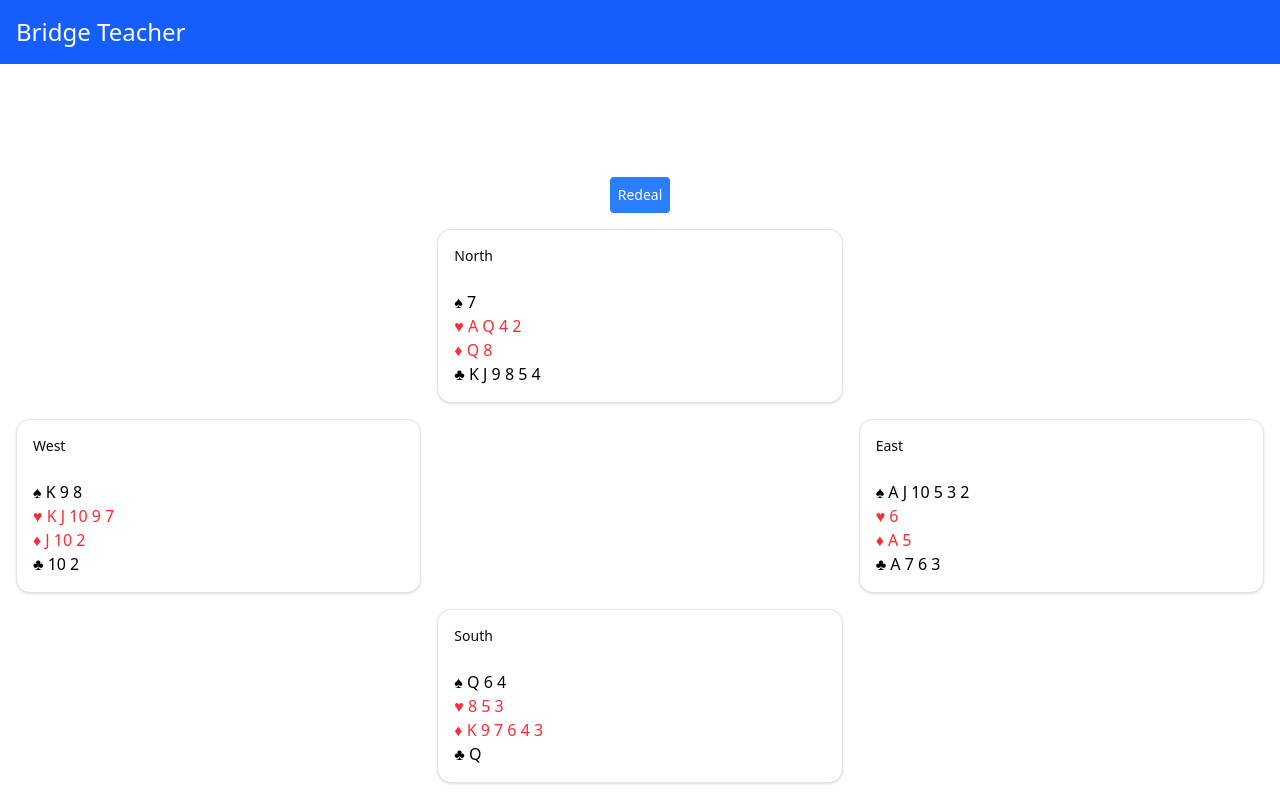
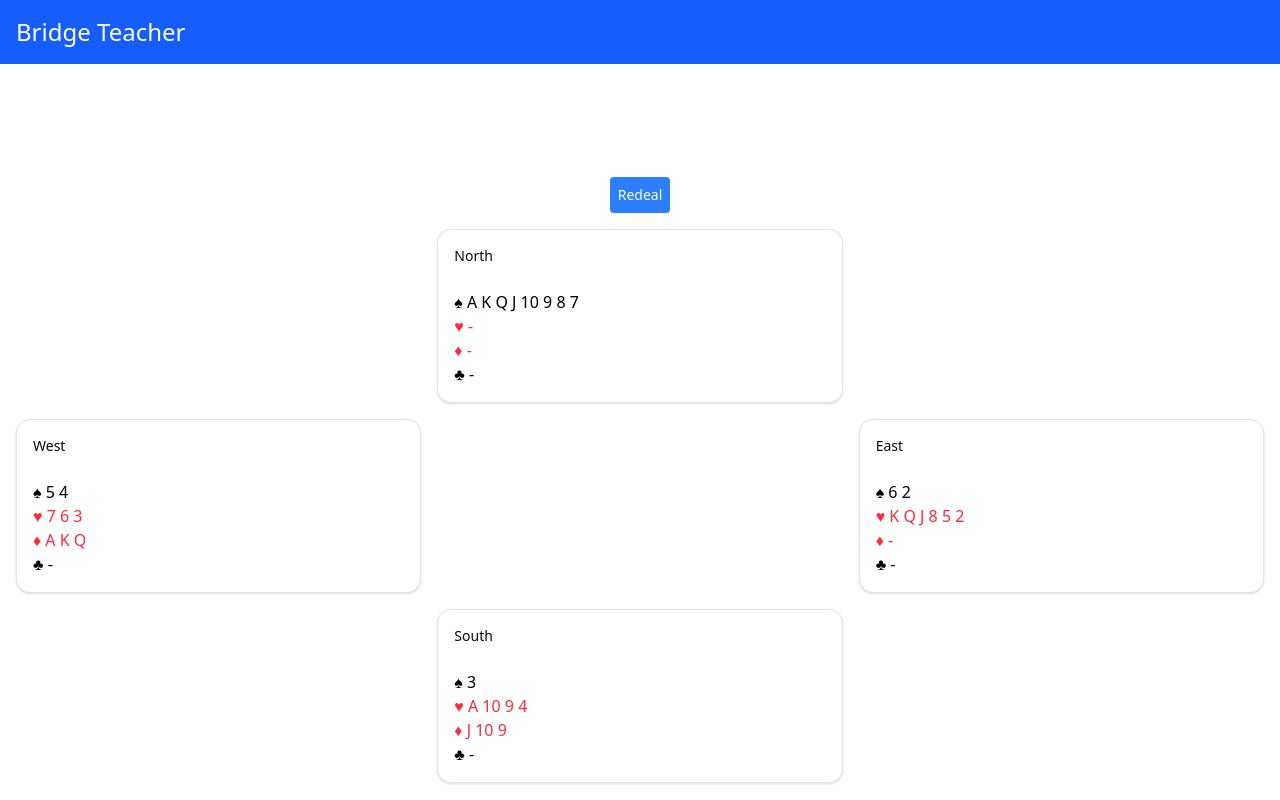
Before and after one commit to TurnerSteve/bridge-teacher, a Next.js app: page / in a window 1280 px wide. Shown: the top 800 px of the page. Built offline with nearby package versions, Linux system fonts and the light colour scheme; what @radix-ui/themes would draw is missing.

Commit message:
Hand generators perform partial deals.

```diff
--- a/src/bridge/deal-generators/fisherYatesDealGenerator.ts
+++ b/src/bridge/deal-generators/fisherYatesDealGenerator.ts
@@ -1,9 +1,11 @@
 import { Hand, Suit, Rank, RankOrder, Direction} from "../types/enums";
 import { DealStruct} from "../types/types";
 
-export function generateDeal(): DealStruct {
+export function generateDeal(slots : number[]): DealStruct {
   // Initialize an array to represent the deck of cards (52 cards).
-  const deck: number[] = Array.from({ length: 52 }, (_, i) => i );
+  const slotTotal = slots.reduce((acc, val) => acc + val, 0);
+
+  const deck: number[] = Array.from({ length: slotTotal }, (_, i) => i );
 
   // Shuffle the deck using Fisher-Yates algorithm.
   for (let i = deck.length - 1; i > 0; i--) {
@@ -27,7 +29,7 @@ export function generateDeal(): DealStruct {
 
   // Place each card one at a time into an array for each suit in each hand
   // Place each card one at a time into an array for each suit in each hand
-  for (let i = 0; i < 52; i++) {
+  for (let i = 0; i < slotTotal; i++) {
     const card = deck[i]
 
     const direction : Direction = directions[i % 4];
--- a/src/bridge/deal-generators/frawdoDealGenerator.ts
+++ b/src/bridge/deal-generators/frawdoDealGenerator.ts
@@ -2,9 +2,12 @@ import { Direction, Rank, Suit } from "@/bridge/types/enums";
 import { DealStruct} from "@/bridge/types/types";
 
 // Function to generate a random bridge deal
-function generateDeal(): DealStruct {
-  // Create a 52-element array and fill it with 13 of each direction randomly
-  const directions : Direction[]  = Array(52).fill(null).map((_, i) => Object.values(Direction)[Math.floor(i / 13)]);
+function generateDeal(slots : number[]): DealStruct {
+  // Create a nx4-element array and fill it with 13 of each direction randomly
+
+  const slotTotal = slots.reduce((acc, val) => acc + val, 0);
+
+  const directions : Direction[]  = Array(slotTotal).fill(null).map((_, i) => Object.values(Direction)[Math.floor(i / 13)]);
   const shuffledDirections : Direction[] = directions.sort(() => Math.random() - 0.5);
 
   const hands: DealStruct = {
@@ -21,7 +24,7 @@ function generateDeal(): DealStruct {
   // ];
 
   // Place each card one at a time into an array for each suit in each hand
-  for (let i = 0; i < 52; i++) {
+  for (let i = 0; i < slotTotal; i++) {
     const direction : Direction = shuffledDirections[i];
     const suit : Suit = Object.values(Suit)[Math.floor(i / 13)];
     const rank : Rank = Object.values(Rank)[i % 13];
--- a/src/bridge/deal-generators/rpDealGenerator.ts
+++ /dev/null
@@ -1,112 +0,0 @@
-import { maxCodePage, randomBigInt } from "@/arithmetic/utils";
-import { Direction, Rank, Suit } from "../types/enums";
-import { DealStruct } from "../types/types";
-
-export interface Settings {
-  slotAlloc: number[];
-}
-
-function rpDealGenerator(): DealStruct {
-  const slots: number[] = [4,6,8,10]; // Up to 13 cards in each hand
-  const lastPage = maxCodePage(slots); // Maximum integer needed to represent a deal
-  const codePage = randomBigInt(lastPage); // Generate the unique "codepage"
-
-  if (codePage > lastPage || codePage < 0) {
-    throw new RangeError(
-      `Code Page [${codePage}] must be between 0 and [${lastPage}]`
-    );
-  }
-
-  // use slot Allocation to generate seats
-  // For partial pack [w,x,y,z] = w+x+y+z = 0..52
-  // For a full pack the slots are [13,13,13,13]
-
-  const seats: Direction[] = rpDecoder(slots, codePage);
-  const deal: DealStruct = seatDecoder(seats);
-
-  return deal;
-}
-
-// Construct the 4 hands from the array of directions.
-function seatDecoder(directions: Direction[]): DealStruct {
-
-  const hands: DealStruct = {
-    [Direction.NORTH]: { [Suit.SPADES]: [], [Suit.HEARTS]: [], [Suit.DIAMONDS]: [], [Suit.CLUBS]: [] },
-    [Direction.EAST]: { [Suit.SPADES]: [], [Suit.HEARTS]: [], [Suit.DIAMONDS]: [], [Suit.CLUBS]: [] },
-    [Direction.SOUTH]: { [Suit.SPADES]: [], [Suit.HEARTS]: [], [Suit.DIAMONDS]: [], [Suit.CLUBS]: [] },
-    [Direction.WEST]: { [Suit.SPADES]: [], [Suit.HEARTS]: [], [Suit.DIAMONDS]: [], [Suit.CLUBS]: [] }
-  };
-
-  // Place each card one at a time into an array for each suit in each hand
-
-  const packSize :number = directions.length ;
-
-  for (let i = 0; i < packSize; i++) {
-    const direction : Direction = directions[i];
-    const suit : Suit = Object.values(Suit)[Math.floor(i / 13)];
-    const rank : Rank = Object.values(Rank)[i % 13];
-    hands[direction][suit].push(rank);
-  }
-
-  return hands;
-}
-
-function rpDecoder(slots: number[], codePage: bigint): Direction[] {
-  const slotTotal = slots.reduce((acc, val) => acc + val, 0);
-  const slotFill = slots;
-
-  console.log(
-    `The total of ${slotTotal} slots from a [N,E,S,W] partial deal of ${slots} `
-  );
-  console.log(`The slots will be filled by decoding codePage ${codePage}`);
-
-  let K = maxCodePage(slots);
-  let pageIndex = codePage; // Indexes a fixed point in the remaining space --> ZERO
-
-  const directionAssignments: Direction[] = Array(slotTotal).fill(null);
-
-  // Iterate round the loop producing E,W,N,S each time until the aray is full
-
-  for (let index = 0; index < slotTotal; index++) {
-    const seatIndex = slotTotal - index;
-
-    const X1 = (K * BigInt(slotFill[0])) / BigInt(seatIndex); // We must do this rather than K/seatIndex
-    if (pageIndex < X1) {
-      // Found in Quadrant 1
-      slotFill[0]--;
-      K = X1;
-      directionAssignments[index] = Direction.NORTH;
-      continue;
-    }
-
-    const X2 = (K * BigInt(slotFill[1])) / BigInt(seatIndex); // Otherwise we lose precision.
-    pageIndex -= X1;
-    if (pageIndex < X2) {
-      // Found in Quadrant 2
-      slotFill[1]--;
-      K = X2;
-      directionAssignments[index] = Direction.EAST;
-      continue;
-    }
-
-    const X3 = (K * BigInt(slotFill[2])) / BigInt(seatIndex);
-    pageIndex -= X2;
-    if (pageIndex < X3) {
-      // Found in Quadrant 3
-      slotFill[2]--;
-      K = X3;
-      directionAssignments[index] = Direction.SOUTH;
-      continue;
-    }
-    // Default to Quadrant 4
-    const X4 = (K * BigInt(slotFill[3])) / BigInt(seatIndex);
-    pageIndex -= X3;
-    slotFill[3]--;
-    K = X4;
-    directionAssignments[index] = Direction.WEST;
-  }
-
-  return directionAssignments;
-}
-
-export default rpDealGenerator;
--- a/src/components/Deal.tsx
+++ b/src/components/Deal.tsx
@@ -1,16 +1,18 @@
 "use client";
 import { useCallback, useEffect, useState } from "react";
-import { Direction } from "../bridge/types/enums";
+import { Direction } from "@/bridge/types/enums";
+import { DealStruct } from "@/bridge/types/types";
 import HandComponent from "./Hand";
 import { Button } from "./ui/button";
 
-import generateDeal from "@/bridge/deal-generators/partialDealGenerator";
-import { DealStruct } from "@/bridge/types/types";
-// import generateDeal from "@/bridge/deal-generators/rpDealGenerator";
-// import generateDeal from '@/bridge/deal-generators/frawdoDealGenerator';
-// import generateDeal from '@/bridge/deal-generators/fisherYatesDealGenerator';
+// Partial deal generator will generate
+// slots [n1,n2,n3,n4] Cards n1=North, n2=East, n3=South, n4 West
+const slots = [13,13,13,13]
+ import generateDeal from "@/bridge/deal-generators/partialDealGenerator";
 
-const slots = [10,7,3,8]
+//  These random hand generators require  (n1=n2=n3=n4) defaulting to 13,13,13,13
+//  import generateDeal from '@/bridge/deal-generators/frawdoDealGenerator';
+//  import generateDeal from '@/bridge/deal-generators/fisherYatesDealGenerator';
 
 function DealComponent() {
   const [dealState, setDealState] = useState<DealStruct>();
@@ -22,14 +24,14 @@ function DealComponent() {
   }, []); // no dependancy since input did not chage
 
   useEffect(() => {
-    const slots = [13,13,13,13] ;
+    const slots = [8,8,8,8] ; // First deal only on startup
 
     calculateDeal(slots);
 
   },[calculateDeal]); // Empty dependency array ensures this runs only on mount
 
-   if (!dealState) {
-    return <div> Loading... </div> ; // Render fallback UI while state is uninitialized
+   if (!dealState) { // otherwise dealState wont be setup on first pass.
+    return <div> Loading... </div> ; // Render fallback UI ... Needs a Skeleton
   }
 
   return (
```
